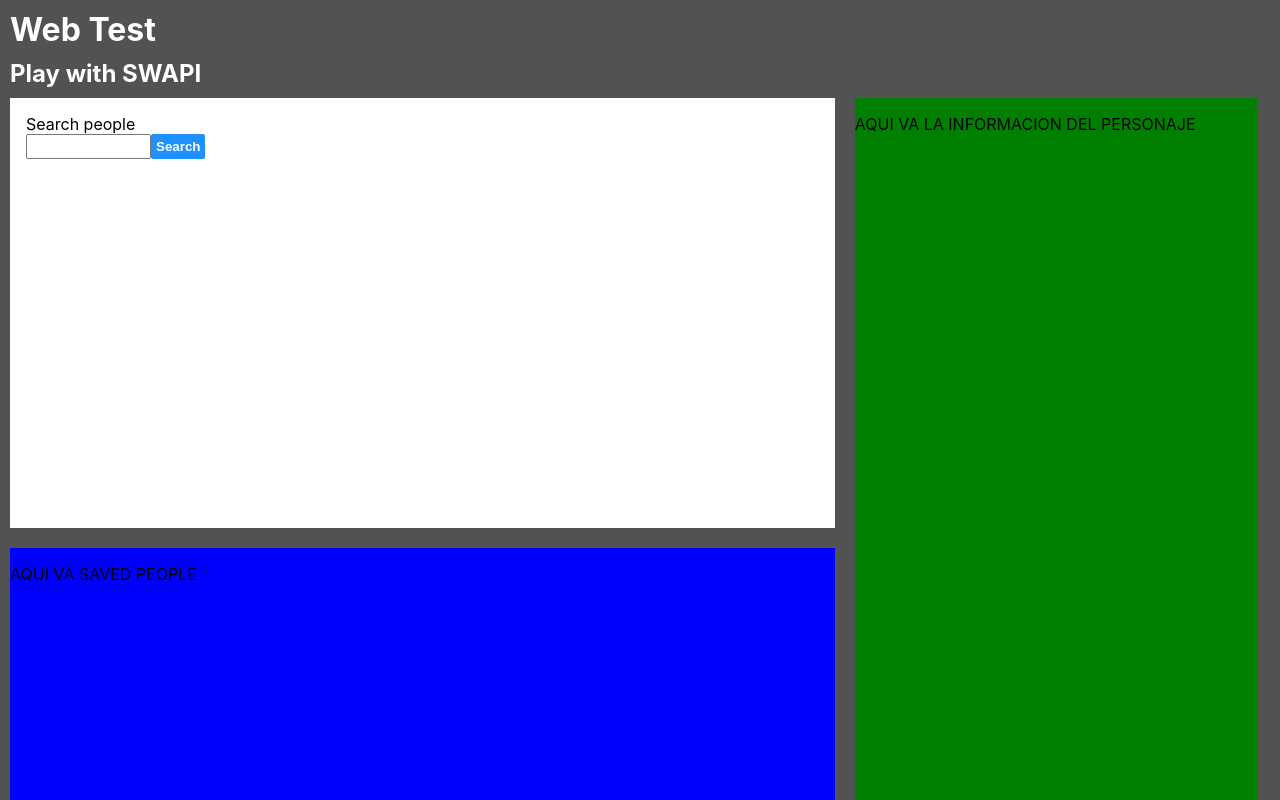
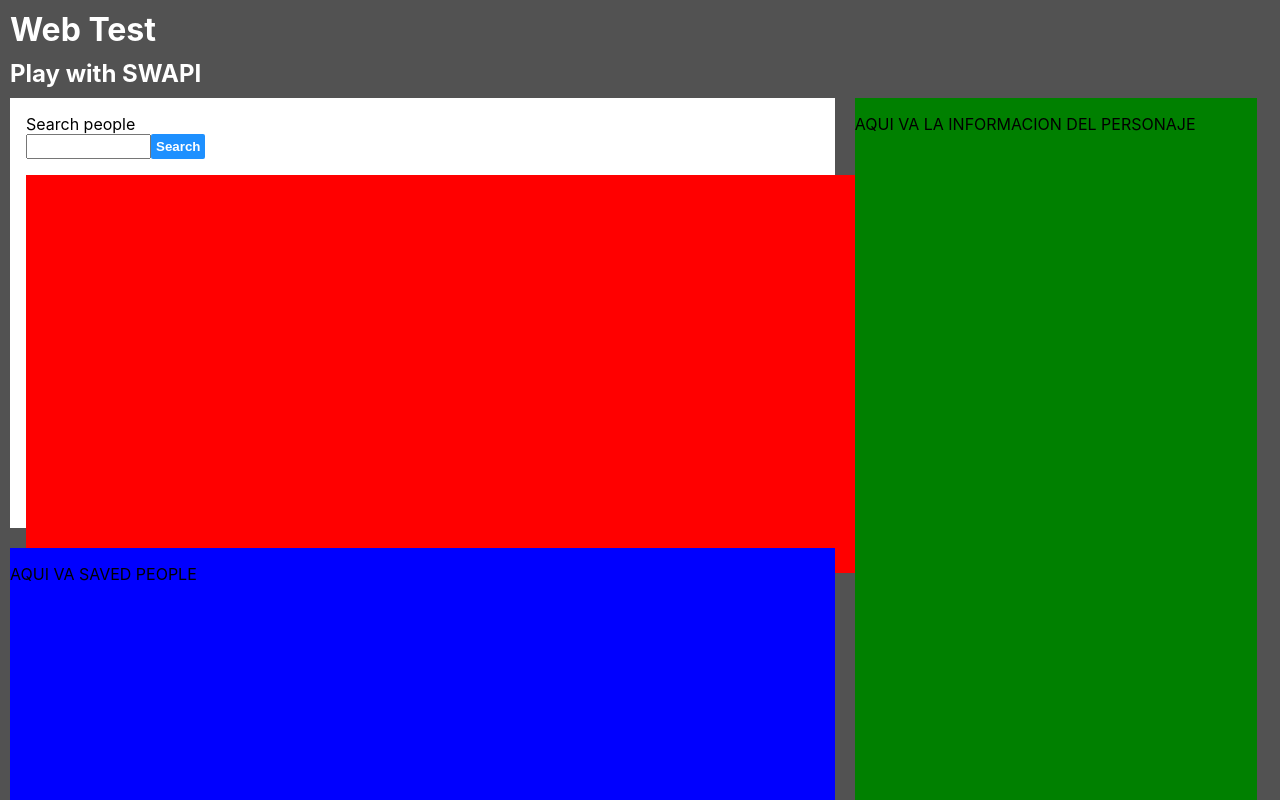
Before and after one commit to enricvelasco/first-react-project, a React (Vite) app: page / in a window 1280 px wide. Built offline with nearby package versions, Linux system fonts and the light colour scheme.

Commit message:
get-data

```diff
--- a/src/components/containers/table/index.jsx
+++ b/src/components/containers/table/index.jsx
@@ -1,14 +1,35 @@
-import SearchInput from "../../ui/searchInput"
+import { useState } from 'react';
+import Buscador from "../../ui/searchInput"
+import {urlPeopleBase} from '../../../config/endpoints.js'
+import {getData} from '../../../config/api.js'
+import './styles.css';
+
 
 function Table (){
+    const [list, setList] = useState([]);
+    console.log('LIST', list)
+
     const onBusqueda = (value) =>{
         console.log('pepito', value)
+        getData(urlPeopleBase, value)
+        .then(res => {
+            setList(res)
+            console.log('LIST', res)
+        })
     }
 
     return (
         <>
             <div>Search people</div>
-            <SearchInput onSearch={(param)=>onBusqueda(param)}/>
+            <Buscador onSearch={(param)=>onBusqueda(param)}/>
+            <ul className={'list'}>
+                {list.map((item, key)=>{
+                    console.log(item);
+                    return(
+                        <li key={key}>{item.name}</li>
+                    )
+                })}
+            </ul>
         </>
 
     )
--- /dev/null
+++ b/src/components/containers/table/styles.css
@@ -0,0 +1,5 @@
+.list{
+    width: 100%;
+    height: 100%;
+    background-color: red;
+}
--- /dev/null
+++ b/src/config/api.js
@@ -0,0 +1,11 @@
+const getData = async (url, payload) => {
+    const searchPeopleUrl = `${url}?search=${payload}`;
+
+    const res = await fetch(searchPeopleUrl);
+    const resJson = await res.json();
+
+    console.log(resJson.results)
+    return resJson.results
+}
+
+export {getData}
--- /dev/null
+++ b/src/config/endpoints.js
@@ -0,0 +1,5 @@
+const urlBase = 'https://swapi.dev/api';
+
+const urlPeopleBase = `${urlBase}/people`;
+
+export {urlBase, urlPeopleBase};
```
